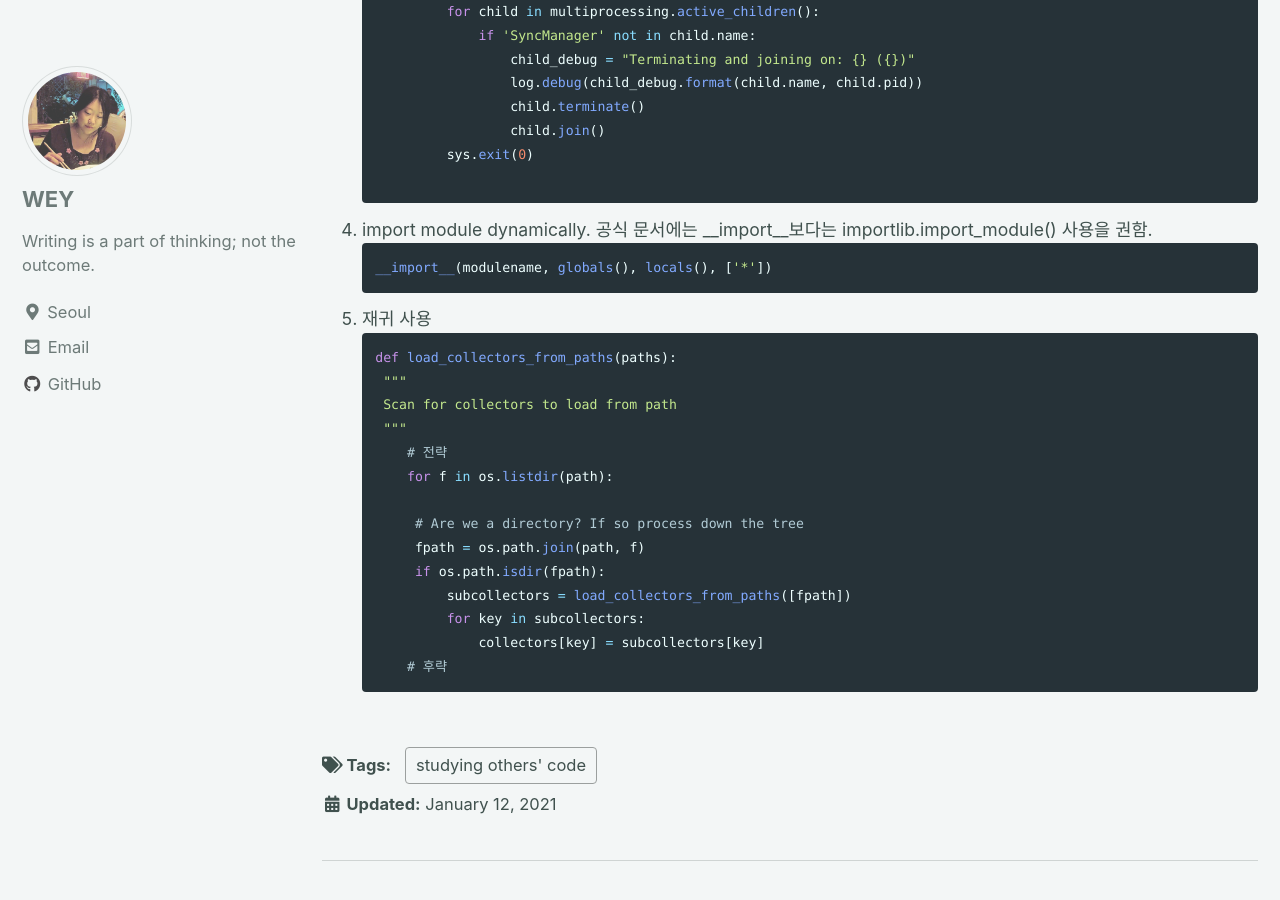
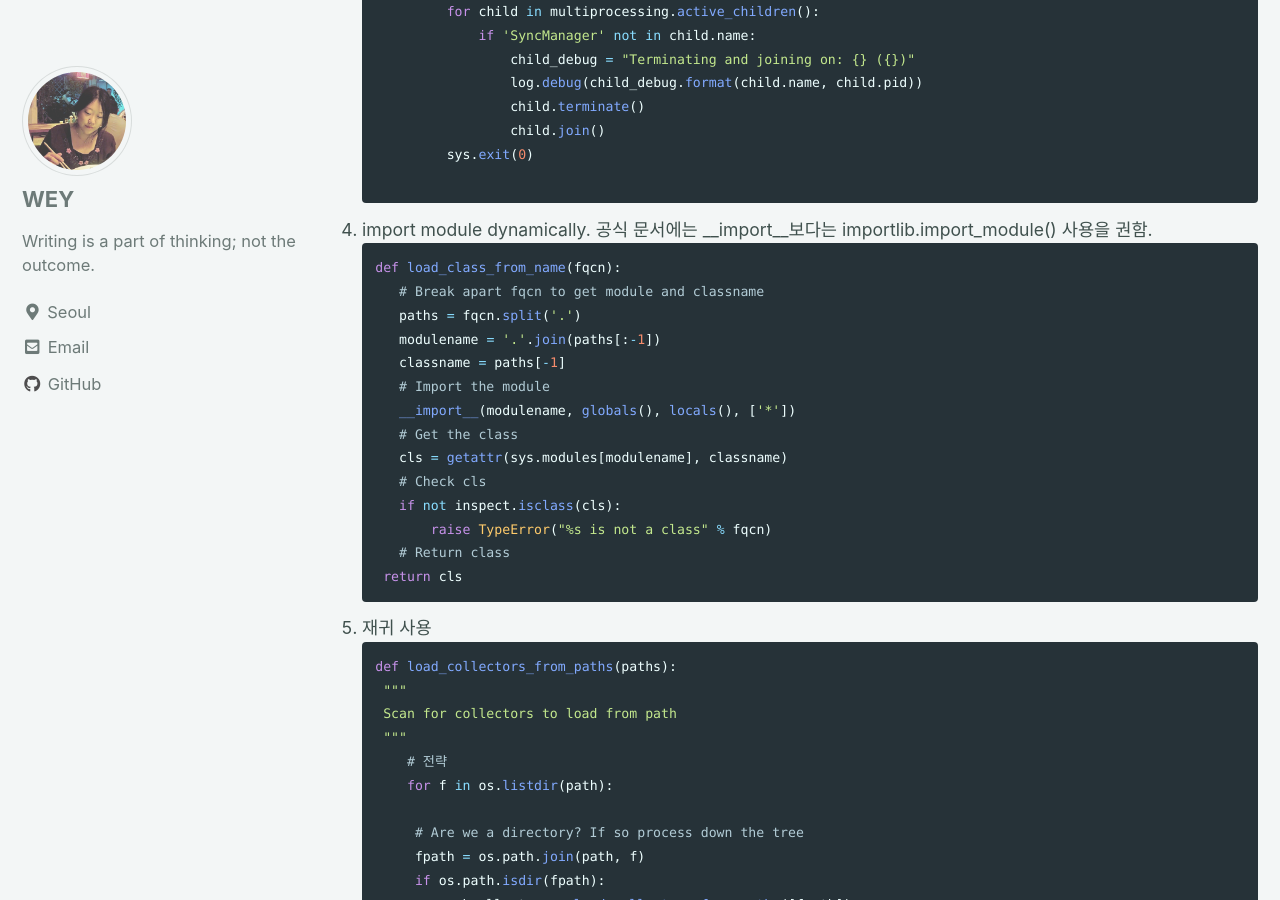
Before and after one commit to wey709/wey709.github.io, a Jekyll site: the page built from _posts/2021-01-12-diamond.md, in a window 1280 px wide and 900 px high, scrolled down 1310 px. Built offline with Jekyll 4.4.1, drawn with Linux system fonts in a browser that asks for light colours; cached includes are drawn as plain includes.

Commit message:
minor modification

````diff
--- a/_posts/2021-01-12-diamond.md
+++ b/_posts/2021-01-12-diamond.md
@@ -62,7 +62,20 @@ server.py는 diamond.utils.classes, diamod.utils.signals 등 구체적으로 col
    ```
 4. import module dynamically. 공식 문서에는 __import__보다는 importlib.import_module() 사용을 권함.
    ```python
-   __import__(modulename, globals(), locals(), ['*'])
+   def load_class_from_name(fqcn):
+      # Break apart fqcn to get module and classname
+      paths = fqcn.split('.')
+      modulename = '.'.join(paths[:-1])
+      classname = paths[-1]
+      # Import the module
+      __import__(modulename, globals(), locals(), ['*'])
+      # Get the class
+      cls = getattr(sys.modules[modulename], classname)
+      # Check cls
+      if not inspect.isclass(cls):
+          raise TypeError("%s is not a class" % fqcn)
+      # Return class
+    return cls
    ```
 5. 재귀 사용
    ```python
````
